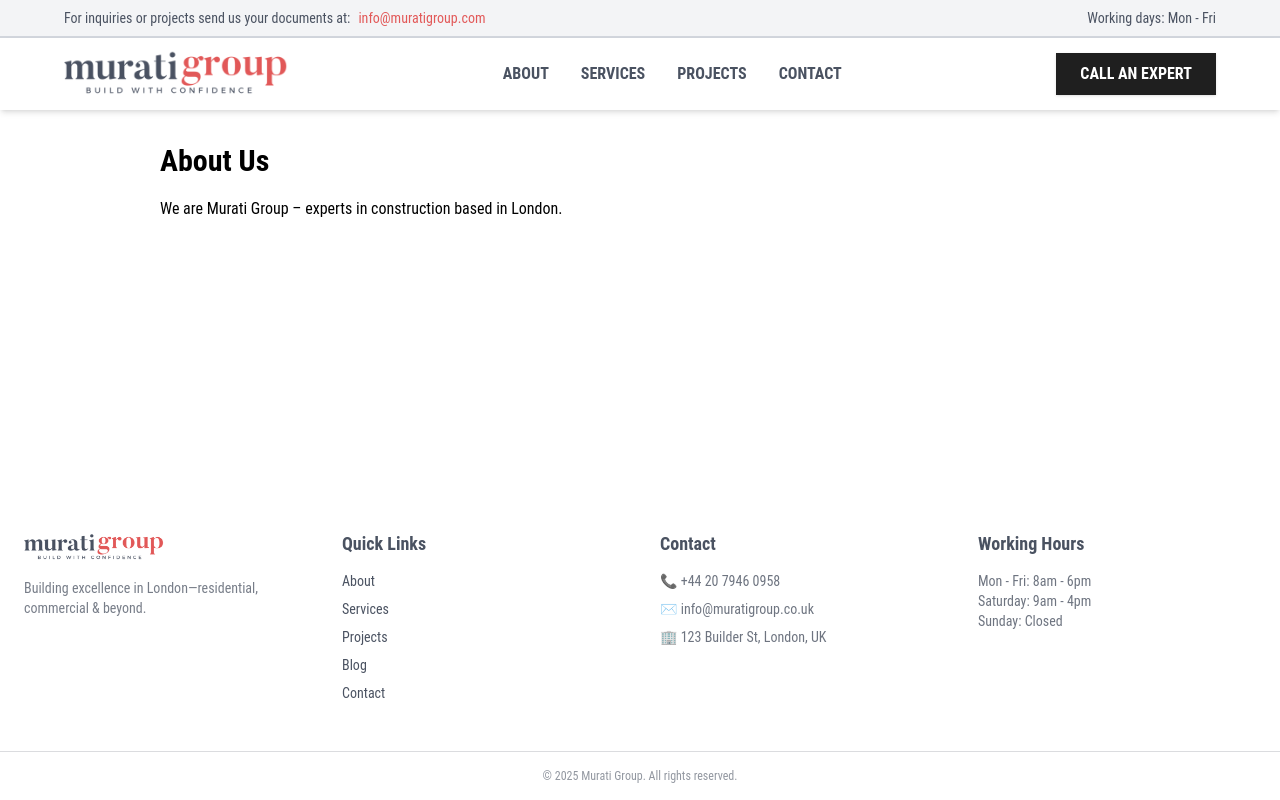
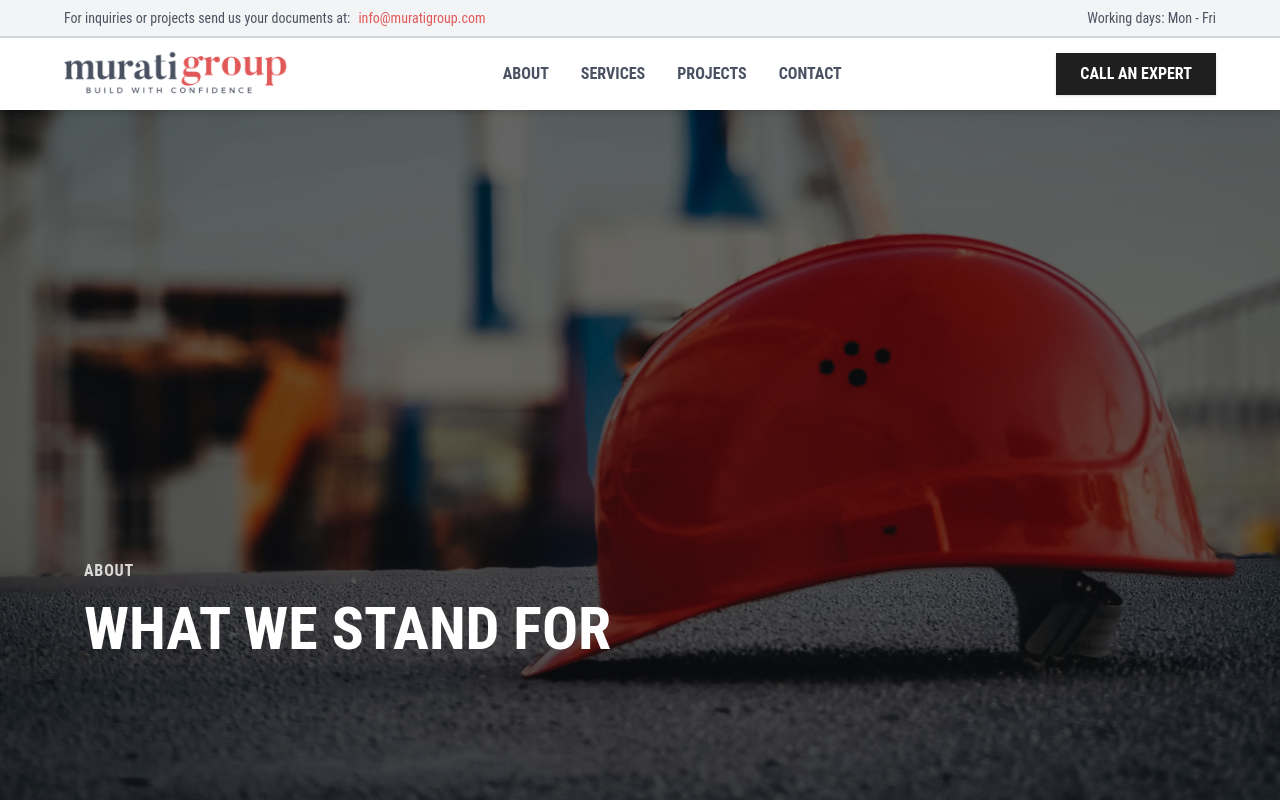
Before and after one commit to armirpepkola/murati-group, a Next.js app: page /about in a window 1280 px wide. Shown: the top 800 px of the page. Built offline with nearby package versions, Linux system fonts and the light colour scheme.

Commit message:
about hero

```diff
--- a/src/app/about/page.tsx
+++ b/src/app/about/page.tsx
@@ -1,15 +1,15 @@
-import type { Metadata } from 'next';
+import { Metadata } from 'next';
+import AboutHero from '@/components/about/AboutHero';
 
 export const metadata: Metadata = {
-  title: 'About Us | Murati Group',
-  description: 'Learn more about Murati Group and our construction values.',
+  title: 'About Us',
+  description: 'Discover the story, values, and people behind Murati Group — London’s trusted construction company.',
 };
 
 export default function AboutPage() {
   return (
-    <section className="max-w-5xl mx-auto p-8">
-      <h1 className="text-3xl font-bold mb-4">About Us</h1>
-      <p>We are Murati Group – experts in construction based in London.</p>
-    </section>
+    <main className="flex flex-col">
+      <AboutHero />
+    </main>
   );
 }
--- /dev/null
+++ b/src/components/about/AboutHero.tsx
@@ -0,0 +1,33 @@
+'use client';
+
+import Image from 'next/image';
+
+export default function AboutHero() {
+  return (
+    <section className="relative h-screen md:h-screen w-full bg-[#4a5261] text-white overflow-hidden -mt-25 pb-16">
+      {/* Background Image */}
+      <div className="absolute inset-0 z-0">
+        <Image
+          src="/images/hero.jpg"
+          alt="Construction site"
+          fill
+          priority
+          className="object-cover object-center"
+        />
+        <div className="absolute inset-0 bg-black/60" />
+      </div>
+
+      {/* Content */}
+      <div className="section h-full flex items-end relative z-10 pb-16 md:pb-24">
+        <div>
+          <p className="text-sm md:text-base uppercase font-semibold tracking-wider text-white/80 mb-2">
+            About
+          </p>
+          <h1 className="text-4xl md:text-6xl font-condensed font-bold uppercase leading-tight">
+            What we stand for
+          </h1>
+        </div>
+      </div>
+    </section>
+  );
+}
```
